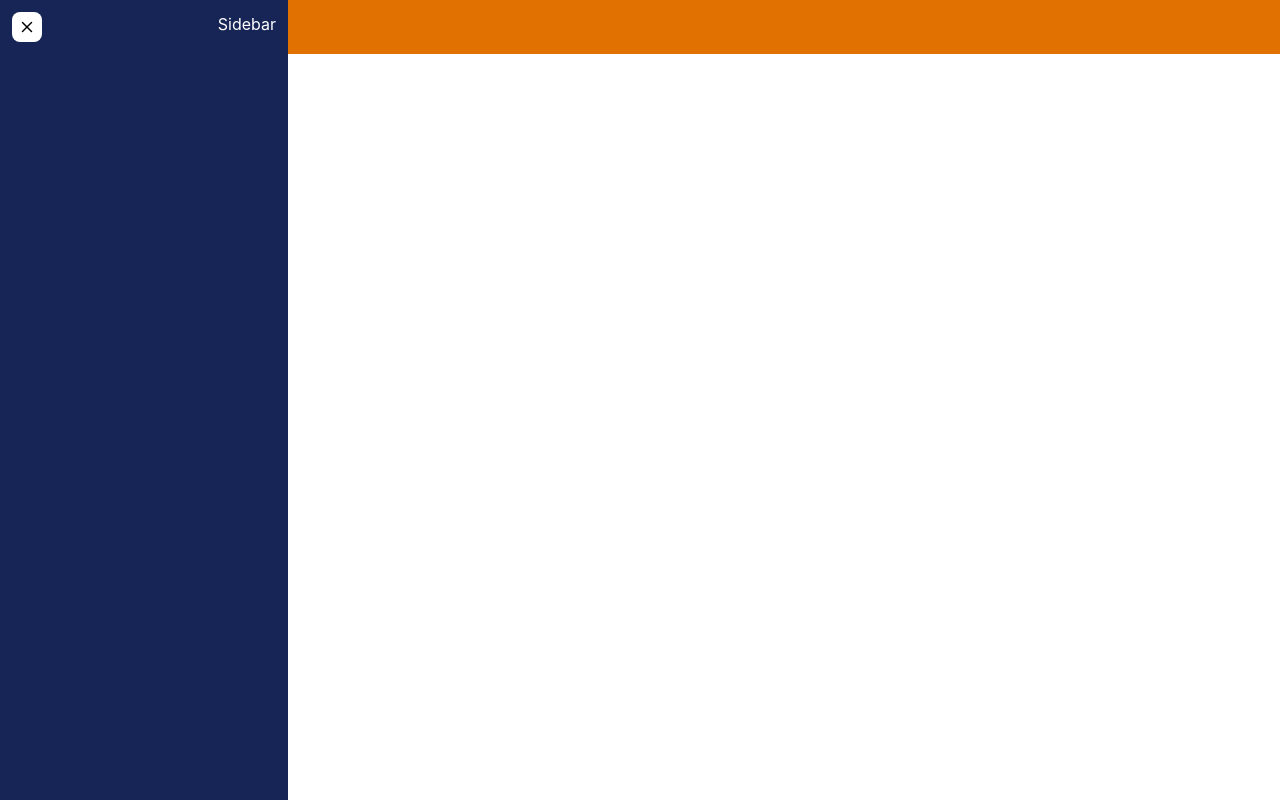
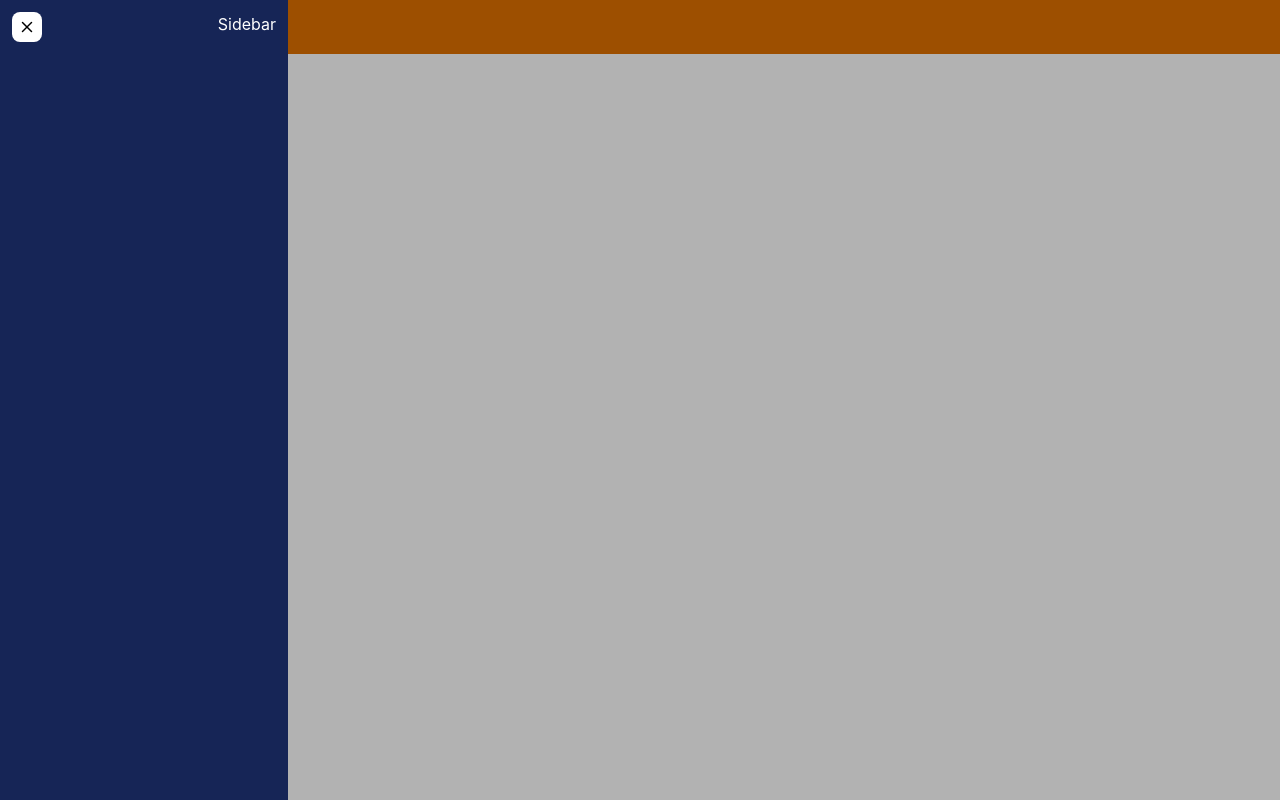
Before and after one commit to pjayaprakash072-jp/FoodStack_Client, a React (Vite) app: page / in a window 1280 px wide. Both pictures are taken after a click on the button 27 px from the left and 27 px from the top of the page. Built offline with nearby package versions, Linux system fonts and the light colour scheme.

Commit message:
Added the overlay

```diff
--- a/src/components/Layout/DashboardLayout.jsx
+++ b/src/components/Layout/DashboardLayout.jsx
@@ -7,7 +7,12 @@ const DashboardLayout = () => {
   return (
     <div>
         <Navbar onMenu={() => setOpen(true)}/>
-        { open && <Sidebar onClose={()=>setOpen(false)}/>}
+        { open && (
+            <>
+            <div className="side-bar-overlay" onClick={()=>setOpen(false)}></div>
+            <Sidebar onClose={()=>setOpen(false)}/>
+            </>
+        )}
     </div>
   )
 }
--- a/src/index.css
+++ b/src/index.css
@@ -30,8 +30,19 @@
   @apply bg-amber-600 p-3 flex justify-between
 }
 .side-bar{
-  @apply w-72 h-screen bg-blue-950 text-white p-3 left-0 top-0 fixed
+  @apply w-72 h-screen bg-blue-950 text-white p-3 left-0 top-0 fixed z-20
 }
+.side-bar-overlay{
+  @apply fixed inset-0 bg-black/30 z-10
+}
+/* fixed inset-0
+in normal css
+posisiton:fixed;
+top:0;
+right:0;
+botton:0;
+left:0;
+that means entire screen. */
 .button.primary{
   @apply bg-white w-fit h-fit text-black p-1.5 rounded-lg
 }
```
